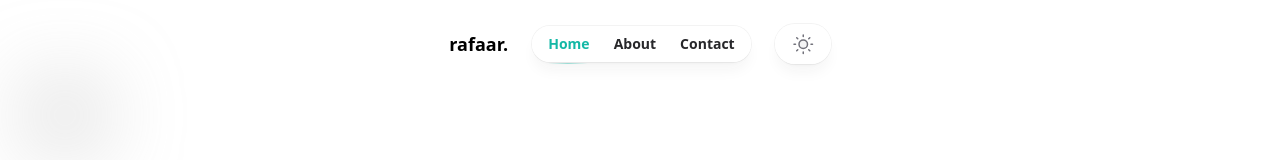
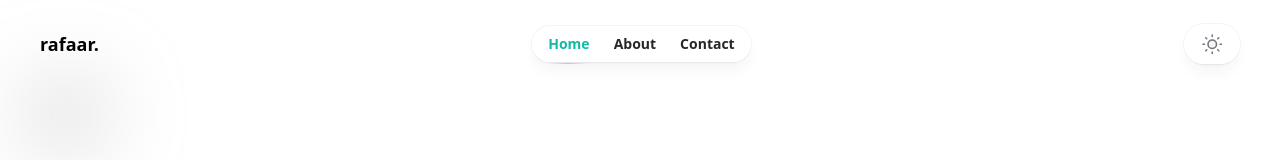
Before and after one commit to rafaalrazzak/rafaar, a Next.js app: page / in a window 1280 px wide. Shown: the top 160 px of the page. Built offline with nearby package versions, Linux system fonts and the light colour scheme; grey boxes are pictures that could not be loaded.

Commit message:
Justify Between

```diff
--- a/src/components/Header.jsx
+++ b/src/components/Header.jsx
@@ -2,11 +2,11 @@ import ToggleTheme from "./ToggleTheme"
 import Navbar from "./Navbar"
 function Header() {
   return (
-    <header className=" fixed inset-x-0 top-0 z-50 flex justify-center ">
-      <Navbar className="flex justify-between">
+    <header className=" xl:w-12/12 fixed inset-x-0 top-0 z-50  mx-auto overflow-hidden px-8 lg:px-10 2xl:w-8/12">
+      <Navbar className="mx-auto  flex justify-center">
         <Navbar.Items className="flex w-full items-center justify-between gap-3 lg:gap-6">
           <h1 className="hidden text-lg font-semibold sm:flex">rafaar.</h1>
-          <div className="flex items-center justify-center gap-6 rounded-full bg-white/90 px-4 py-2 text-sm font-medium text-primary-800 shadow-lg shadow-primary-800/5 ring-1 ring-primary-900/5 backdrop-blur dark:bg-primary-800/90 dark:text-primary-200 dark:ring-white/10">
+          <div className="flex items-center gap-6 rounded-full bg-white/90 py-2 px-4 text-sm text-primary-800 shadow-lg shadow-primary-800/5 ring-1 ring-primary-900/5 backdrop-blur dark:bg-primary-800/90 dark:text-primary-200 dark:ring-white/10">
             <Navbar.Item href="/">Home</Navbar.Item>
             <Navbar.Item href="/about">About</Navbar.Item>
             <Navbar.Item href="/contact">Contact</Navbar.Item>
```
